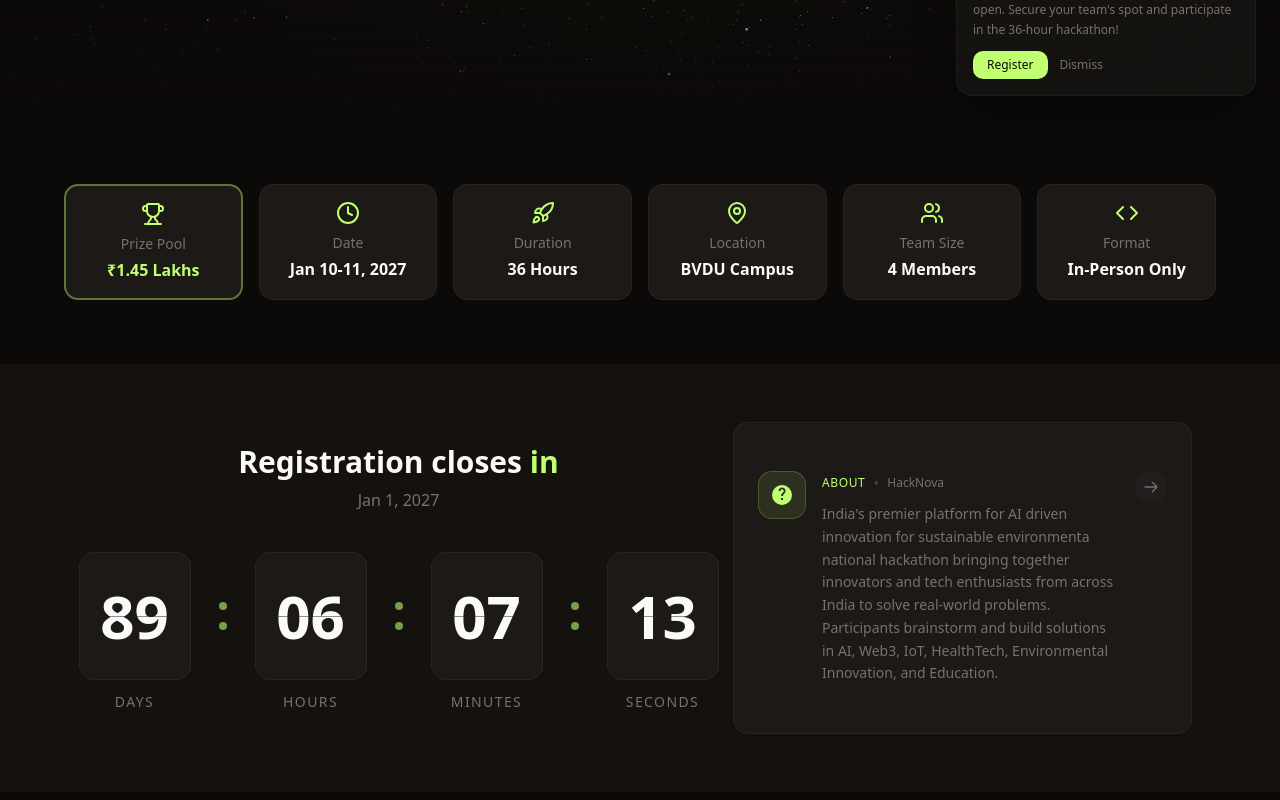
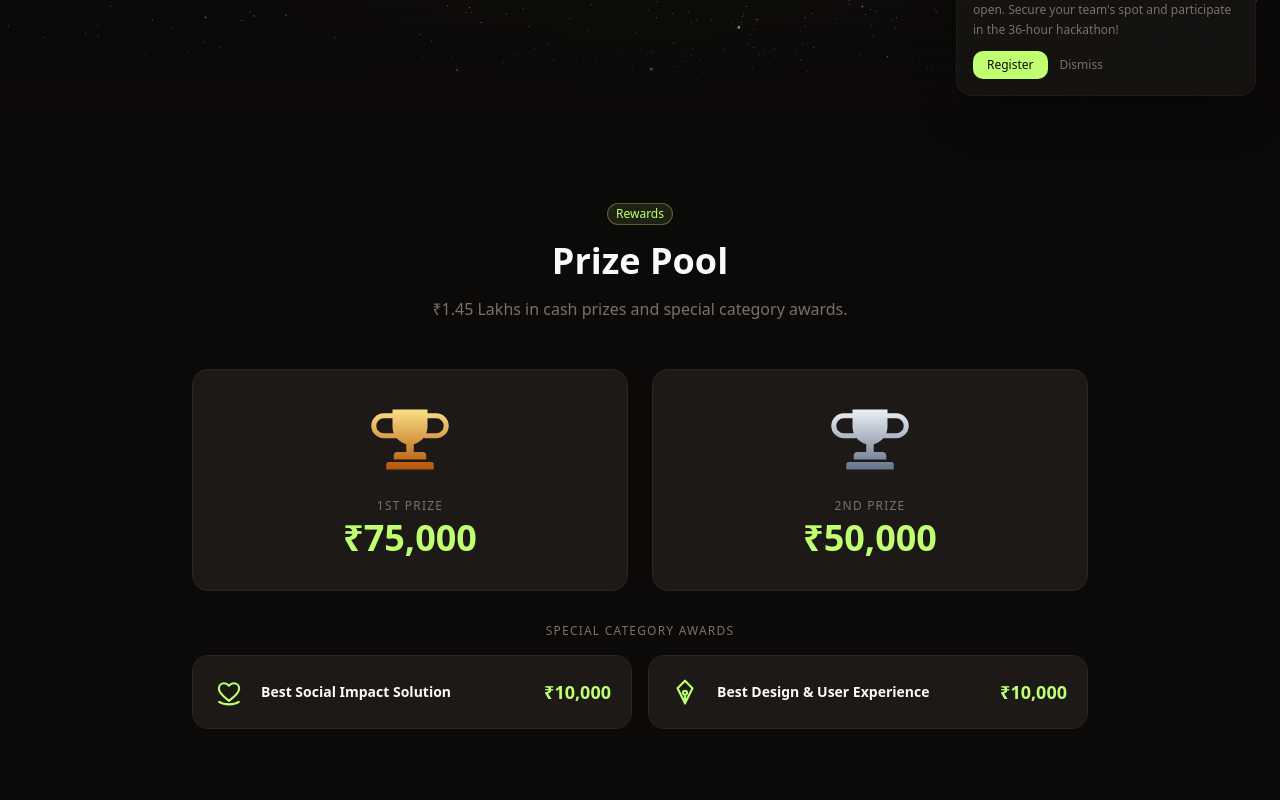
Before and after one commit to adtytiw/hacknova-2027, a Next.js app: page / in a window 1280 px wide. Shown: the part 680-1480 px from the top of the page. Built offline with nearby package versions, Linux system fonts and the light colour scheme.

Commit message:
Add prize pool section with custom medal and award icons

```diff
--- a/src/app/page.tsx
+++ b/src/app/page.tsx
@@ -1,6 +1,7 @@
 import { Navbar } from "@/components/layout/navbar";
 import { Footer } from "@/components/layout/footer";
 import { Hero, KeyDetailsSection } from "@/components/sections/hero";
+import { PrizesSection } from "@/components/sections/prizes";
 import { Countdown } from "@/components/sections/countdown";
 import { AnnouncementCard } from "@/components/sections/announcement-card";
 import { EligibilitySection } from "@/components/sections/eligibility";
@@ -78,6 +79,7 @@ export default function Home() {
       <JsonLd data={orgJsonLd} />
       <Navbar />
       <Hero />
+      <PrizesSection />
       <KeyDetailsSection />
       <section className="bg-surface/50 pb-10 lg:pb-0">
         <div className="mx-auto grid max-w-6xl min-w-0 items-center gap-6 px-6 lg:grid-cols-[1.15fr_0.85fr]">
--- /dev/null
+++ b/src/components/icons/prize-icons.tsx
@@ -0,0 +1,90 @@
+import type { MainPrize } from "@/data/prizes";
+
+export const MEDAL_COLORS: Record<MainPrize["medal"], { light: string; dark: string }> = {
+  gold: { light: "#FDE68A", dark: "#B45309" },
+  silver: { light: "#F1F5F9", dark: "#64748B" },
+};
+
+export function ImpactIcon({ className }: { className?: string }) {
+  return (
+    <svg
+      viewBox="0 0 24 24"
+      className={className}
+      fill="none"
+      stroke="currentColor"
+      strokeWidth="1.6"
+      strokeLinecap="round"
+      strokeLinejoin="round"
+      aria-hidden="true"
+    >
+      <path d="M12 18.6C9.7 16.8 4.4 13.3 4.4 9.4c0-2.3 1.8-4 4-4 1.4 0 2.5.6 3.6 1.9 1.1-1.3 2.2-1.9 3.6-1.9 2.2 0 4 1.7 4 4 0 3.9-5.3 7.4-7.6 9.2z" />
+      <path d="M4.6 19.4c2 1.3 4.6 1.9 7.4 1.9s5.4-.6 7.4-1.9" />
+    </svg>
+  );
+}
+
+export function DesignIcon({ className }: { className?: string }) {
+  return (
+    <svg
+      viewBox="0 0 24 24"
+      className={className}
+      fill="none"
+      stroke="currentColor"
+      strokeWidth="1.6"
+      strokeLinecap="round"
+      strokeLinejoin="round"
+      aria-hidden="true"
+    >
+      <path d="M12 3.5 6.4 9.2 12 20.5l5.6-11.3z" />
+      <path d="M12 15.2v5.3" />
+      <circle cx="12" cy="12.6" r="1.5" />
+    </svg>
+  );
+}
+
+export function TrophyIcon({ medal, className }: { medal: MainPrize["medal"]; className?: string }) {
+  const { light, dark } = MEDAL_COLORS[medal];
+  const gradientId = `trophy-${medal}`;
+
+  return (
+    <svg viewBox="0 0 64 64" className={className} fill="none" aria-hidden="true">
+      <defs>
+        <linearGradient
+          id={gradientId}
+          x1="32"
+          y1="4"
+          x2="32"
+          y2="54"
+          gradientUnits="userSpaceOnUse"
+        >
+          <stop stopColor={light} />
+          <stop offset="1" stopColor={dark} />
+        </linearGradient>
+      </defs>
+
+      {/* Handles */}
+      <path
+        d="M18 11H11a8 8 0 0 0 0 16h9"
+        stroke={`url(#${gradientId})`}
+        strokeWidth="4"
+        strokeLinecap="round"
+      />
+      <path
+        d="M46 11h7a8 8 0 0 1 0 16h-9"
+        stroke={`url(#${gradientId})`}
+        strokeWidth="4"
+        strokeLinecap="round"
+      />
+
+      {/* Cup */}
+      <path d="M18 6h28v14a14 14 0 0 1-28 0V6z" fill={`url(#${gradientId})`} />
+
+      {/* Stem */}
+      <path d="M29 20h6v20h-6z" fill={`url(#${gradientId})`} />
+
+      {/* Base */}
+      <path d="M22 40h20a3 3 0 0 1 3 3v3H19v-3a3 3 0 0 1 3-3z" fill={`url(#${gradientId})`} />
+      <path d="M15 48h34a2 2 0 0 1 2 2v4H13v-4a2 2 0 0 1 2-2z" fill={`url(#${gradientId})`} />
+    </svg>
+  );
+}
--- /dev/null
+++ b/src/components/sections/prizes.tsx
@@ -0,0 +1,127 @@
+"use client";
+
+import type { ComponentType } from "react";
+import { motion, type Variants } from "motion/react";
+import { Badge } from "@/components/ui/badge";
+import { DesignIcon, ImpactIcon, TrophyIcon } from "@/components/icons/prize-icons";
+import { mainPrizes, specialAwards } from "@/data/prizes";
+
+const containerVariants: Variants = {
+  hidden: { opacity: 0 },
+  visible: {
+    opacity: 1,
+    transition: { staggerChildren: 0.1, delayChildren: 0.2 },
+  },
+};
+
+const itemVariants: Variants = {
+  hidden: { opacity: 0, y: 20 },
+  visible: {
+    opacity: 1,
+    y: 0,
+    transition: { duration: 0.5, ease: [0.25, 0.1, 0.25, 1] },
+  },
+};
+
+const cardVariants: Variants = {
+  hidden: { opacity: 0, y: 30 },
+  visible: {
+    opacity: 1,
+    y: 0,
+    transition: { duration: 0.6, ease: [0.25, 0.1, 0.25, 1] },
+  },
+};
+
+const VIEWPORT = { once: true, margin: "-100px" } as const;
+
+const AWARD_ICONS: Record<string, ComponentType<{ className?: string }>> = {
+  "social-impact": ImpactIcon,
+  "design-ux": DesignIcon,
+};
+
+export function PrizesSection() {
+  return (
+    <section className="px-6 py-16 sm:py-20">
+      <div className="mx-auto max-w-6xl">
+        <motion.div
+          variants={containerVariants}
+          initial="hidden"
+          whileInView="visible"
+          viewport={VIEWPORT}
+          className="mb-12 text-center"
+        >
+          <motion.div variants={itemVariants}>
+            <Badge variant="outline" className="border-accent/30 bg-accent/10 text-accent mb-4">
+              Rewards
+            </Badge>
+          </motion.div>
+          <motion.h2 variants={itemVariants} className="mb-4 text-3xl font-bold md:text-4xl">
+            Prize Pool
+          </motion.h2>
+          <motion.p variants={itemVariants} className="text-muted mx-auto max-w-2xl">
+            ₹1.45 Lakhs in cash prizes and special category awards.
+          </motion.p>
+        </motion.div>
+
+        <motion.div
+          variants={containerVariants}
+          initial="hidden"
+          whileInView="visible"
+          viewport={VIEWPORT}
+          className="mx-auto grid max-w-4xl gap-6 sm:grid-cols-2"
+        >
+          {mainPrizes.map((prize) => (
+            <motion.div
+              key={prize.id}
+              variants={cardVariants}
+              className="bg-surface border-border hover:border-accent/30 rounded-2xl border p-8 text-center transition-colors"
+            >
+              <TrophyIcon medal={prize.medal} className="mx-auto h-16 w-16 sm:h-20 sm:w-20" />
+              <p className="text-muted mt-4 text-xs font-medium tracking-widest uppercase">
+                {prize.rank}
+              </p>
+              <p className="text-accent mt-1 text-3xl font-black tabular-nums sm:text-4xl">
+                {prize.amount}
+              </p>
+            </motion.div>
+          ))}
+        </motion.div>
+
+        <motion.div
+          variants={containerVariants}
+          initial="hidden"
+          whileInView="visible"
+          viewport={VIEWPORT}
+          className="mx-auto mt-8 max-w-4xl"
+        >
+          <motion.p
+            variants={itemVariants}
+            className="text-muted mb-4 text-center text-xs font-medium tracking-widest uppercase"
+          >
+            Special Category Awards
+          </motion.p>
+          <div className="grid gap-4 sm:grid-cols-2">
+            {specialAwards.map((award) => {
+              const Icon = AWARD_ICONS[award.id] ?? ImpactIcon;
+              return (
+                <motion.div
+                  key={award.id}
+                  variants={cardVariants}
+                  className="bg-surface border-border hover:border-accent/30 flex items-center gap-4 rounded-2xl border p-5 transition-colors"
+                >
+                  <Icon className="text-accent h-8 w-8 shrink-0" />
+                  <div className="min-w-0 flex-1">
+                    <p className="text-foreground text-sm font-semibold">{award.title}</p>
+                  </div>
+                  <p className="text-accent shrink-0 text-lg font-bold tabular-nums">
+                    {award.amount}
+                  </p>
+                </motion.div>
+              );
+            })}
+          </div>
+        </motion.div>
+      </div>
+    </section>
+  );
+}
--- /dev/null
+++ b/src/data/prizes.ts
@@ -0,0 +1,22 @@
+export interface MainPrize {
+  id: string;
+  rank: string;
+  amount: string;
+  medal: "gold" | "silver";
+}
+
+export interface SpecialAward {
+  id: string;
+  title: string;
+  amount: string;
+}
+
+export const mainPrizes: MainPrize[] = [
+  { id: "first", rank: "1st Prize", amount: "₹75,000", medal: "gold" },
+  { id: "second", rank: "2nd Prize", amount: "₹50,000", medal: "silver" },
+];
+
+export const specialAwards: SpecialAward[] = [
+  { id: "social-impact", title: "Best Social Impact Solution", amount: "₹10,000" },
+  { id: "design-ux", title: "Best Design & User Experience", amount: "₹10,000" },
+];
```
